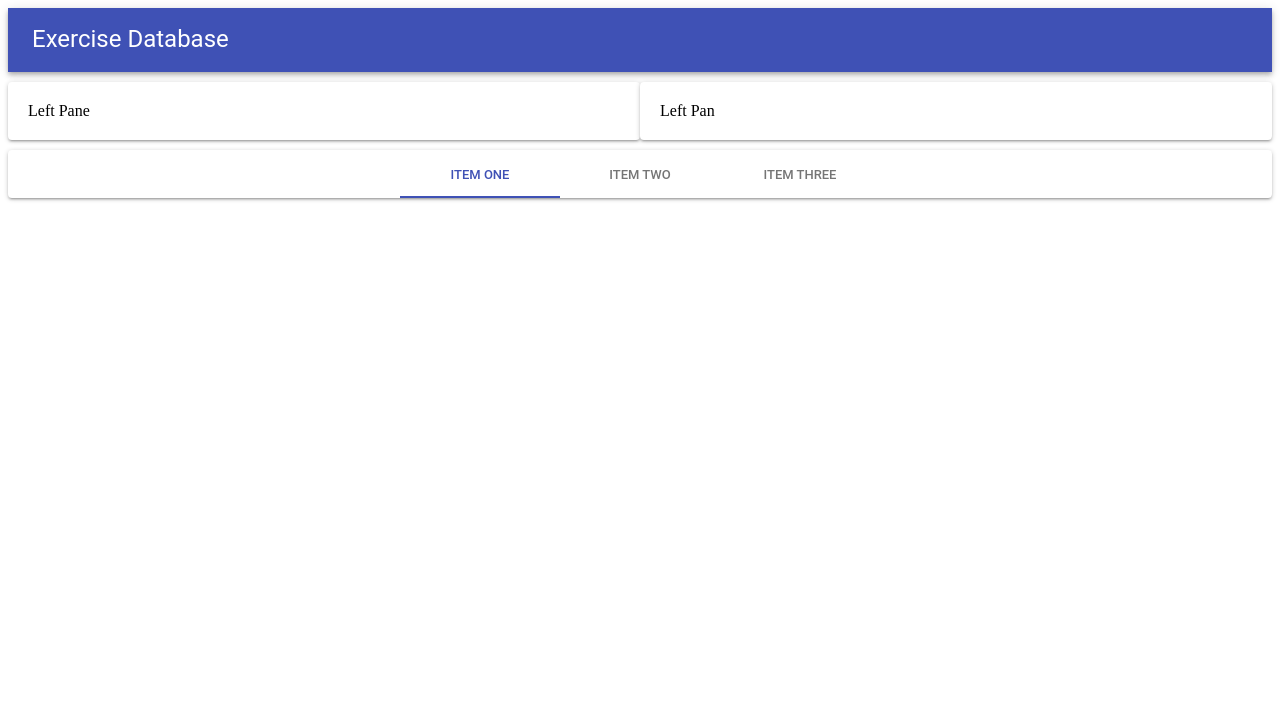
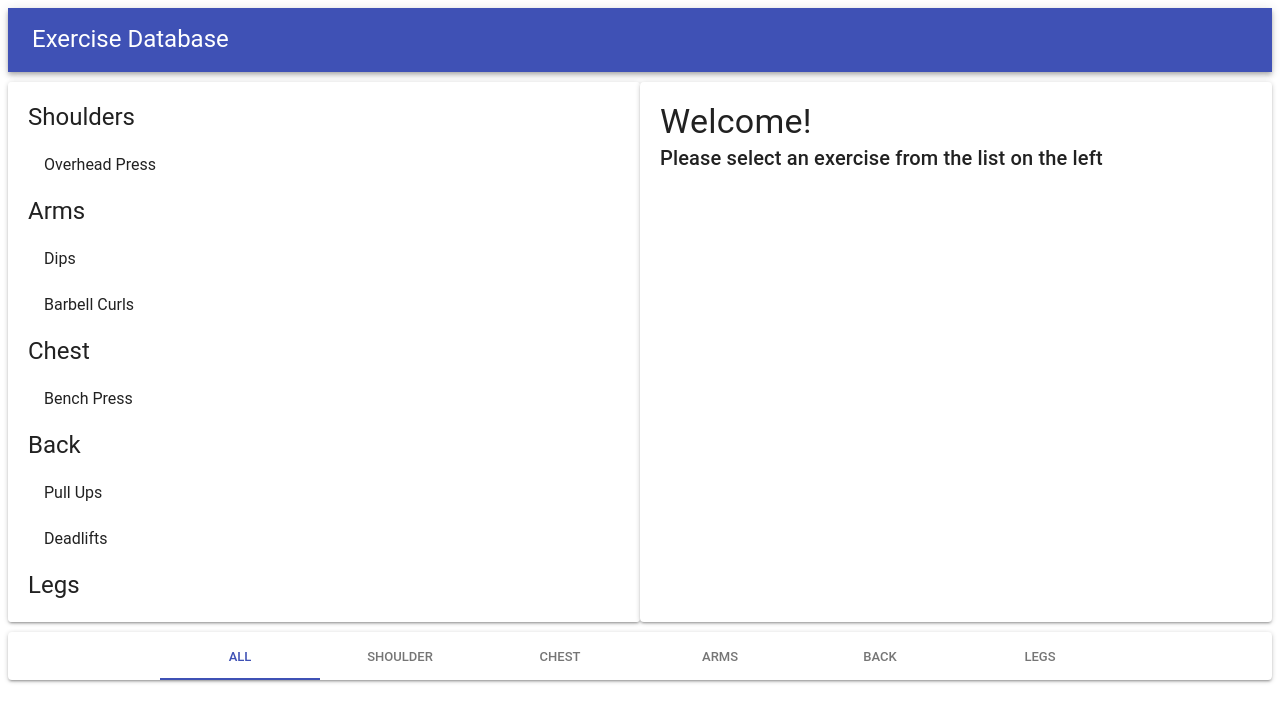
Before and after one commit to carlfsmithiii/code_realms_material_ui_tutorial, a React (Create React App) app: page / in a window 1280 px wide. Shown: the top 722 px of the page. Built offline with nearby package versions, Linux system fonts and the light colour scheme.

Commit message:
display exercises by muscle group

```diff
--- a/src/Components/App.js
+++ b/src/Components/App.js
@@ -8,12 +8,26 @@
     exercises
   };
 
+  getExercisesByMuscles() {
+    return Object.entries(
+      this.state.exercises.reduce((exercises, exercise) => {
+        const { muscles } = exercise;
+        exercises[muscles] = exercises[muscles]
+          ? [...exercises[muscles], exercise]
+          : [exercise];
+
+        return exercises;
+      }, {})
+    );
+  }
+
   render() {
+    const exercises = this.getExercisesByMuscles();
     return (
       <Fragment>
         <Header />
-        <Exercises />
-        <Footer />
+        <Exercises exercises={exercises} />
+        <Footer muscles={muscles} />
       </Fragment>
     );
   }
--- a/src/Components/Exercises/LeftPane.js
+++ /dev/null
@@ -1,8 +0,0 @@
-import React from 'react';
-import { Paper } from '@material-ui/core';
-
-export default ({ styles }) => (
-    <Paper style={styles.Paper}>
-        Left Pane
-    </Paper>
-);
--- a/src/Components/Exercises/RightPane.js
+++ /dev/null
@@ -1,8 +0,0 @@
-import React from 'react';
-import { Paper } from '@material-ui/core';
-
-export default ({ styles }) => (
-    <Paper style={styles.Paper} >
-        Left Pan
-    </Paper>
-);
--- a/src/Components/Exercises/index.js
+++ b/src/Components/Exercises/index.js
@@ -1,19 +1,50 @@
-import React from "react";
-import { Grid } from "@material-ui/core";
-import LeftPane from './LeftPane';
-import RightPane from './RightPane';
+import React, { Fragment } from "react";
+import {
+  Grid,
+  Paper,
+  Typography,
+  List,
+  ListItem,
+  ListItemText
+} from "@material-ui/core";
 
 const styles = {
-  Paper: { padding: 20, marginTop: 10, marginBottom: 10 }
+  Paper: {
+    padding: 20,
+    marginTop: 10,
+    marginBottom: 10,
+    height: 500,
+    overflowY: 'auto'
+  }
 };
 
-export default props => (
+export default ({ exercises }) => (
   <Grid container>
     <Grid item sm>
-      <LeftPane styles={styles}>Left Pane</LeftPane>
+      <Paper style={styles.Paper}>
+        {exercises.map(([group, exercises]) => (
+          <Fragment>
+            <Typography variant="h5" style={{ textTransform: "capitalize" }}>
+              {group}
+            </Typography>
+            <List component="ul">
+              {exercises.map(({ title }) => (
+                <ListItem button>
+                  <ListItemText primary={title} />
+                </ListItem>
+              ))}
+            </List>
+          </Fragment>
+        ))}
+      </Paper>
     </Grid>
     <Grid item sm>
-      <RightPane styles={styles}>Right Pane</RightPane>
+      <Paper style={styles.Paper}>
+        <Typography variant="h4">Welcome!</Typography>
+        <Typography variant="h6" style={{ margineTop: 20 }}>
+          Please select an exercise from the list on the left
+        </Typography>
+      </Paper>
     </Grid>
   </Grid>
 );
--- a/src/Components/Layouts/Footer.js
+++ b/src/Components/Layouts/Footer.js
@@ -1,12 +1,13 @@
-import React from 'react';
-import { Paper, Tabs, Tab } from '@material-ui/core';
+import React from "react";
+import { Paper, Tabs, Tab } from "@material-ui/core";
 
-export default props => (
-    <Paper>
-        <Tabs value={0} indicatorColor="primary" textColor="primary" centered >
-            <Tab label="Item One" />
-            <Tab label="Item Two" />
-            <Tab label="Item Three" />
-        </Tabs>
-    </Paper>
+export default ({ muscles }) => (
+  <Paper>
+    <Tabs value={0} indicatorColor="primary" textColor="primary" centered>
+      <Tab label="All" />
+      {muscles.map(muscle => (
+        <Tab label={muscle} />
+      ))}
+    </Tabs>
+  </Paper>
 );
```
Also changed, not shown: 1 other file (tests, documents, lock files or other folders).
